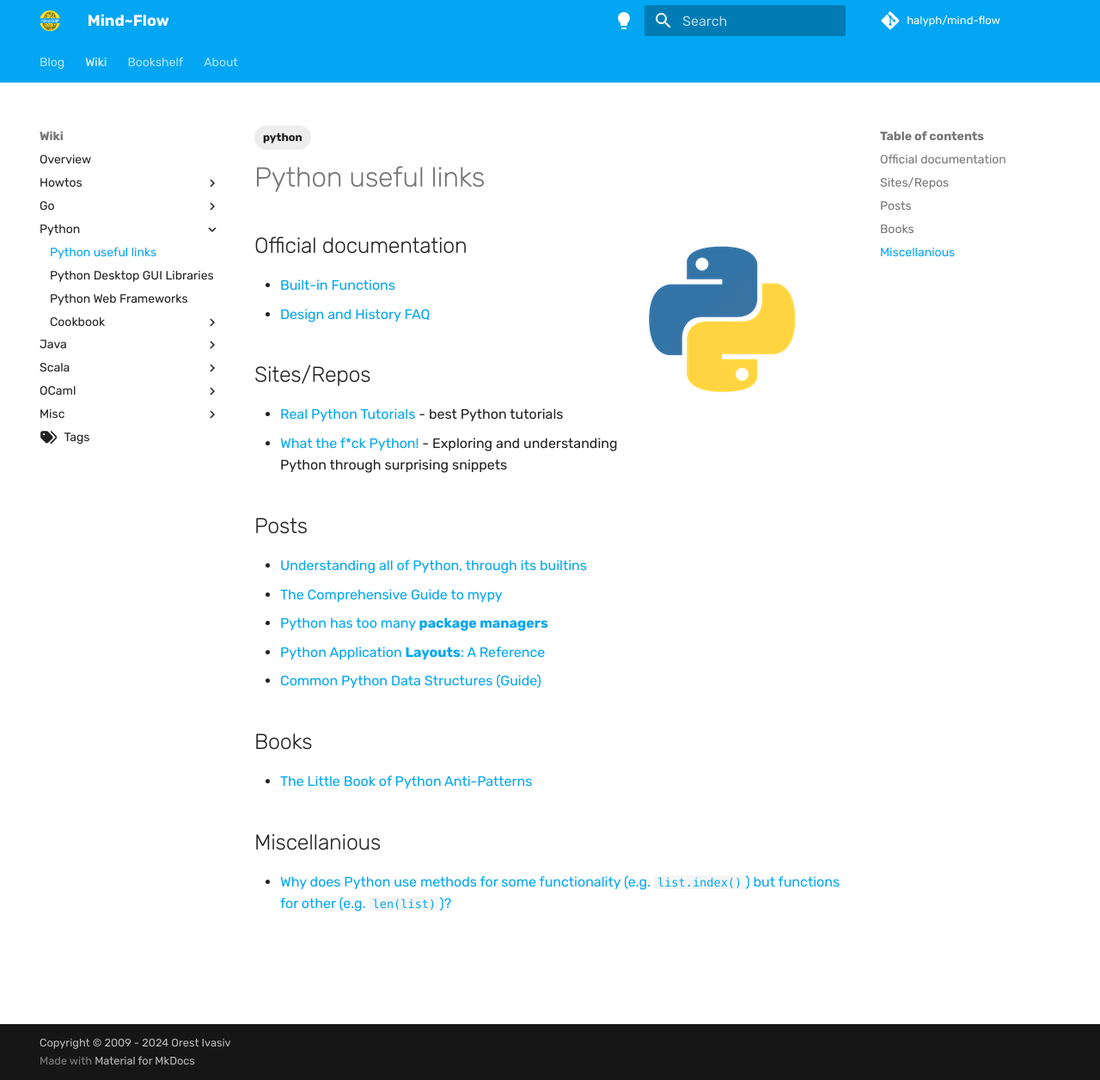
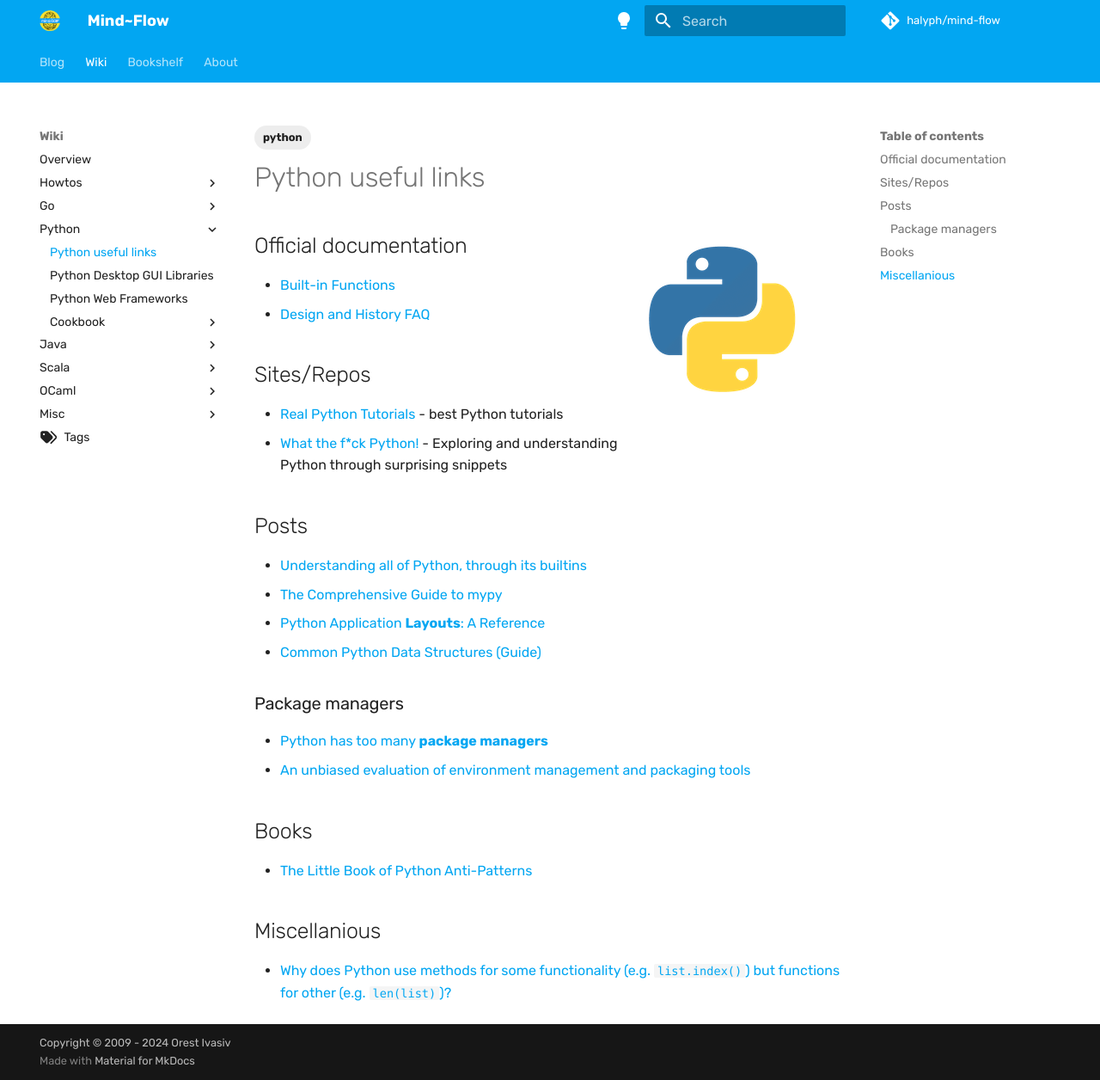
Before and after one commit to halyph/mind-flow, an MkDocs documentation site: the page built from docs/wiki/Lang-Python/index.md, in a window 1280 px wide and 1256 px high. Shown: the whole window at 86% size. Built offline with MkDocs 1.6.1 and Material for MkDocs 9.7.7, drawn with Linux system fonts in a browser that asks for light colours; some web fonts are replaced; comment, search, counter and statistics services are not loaded.

Commit message:
Update index.md

```diff
--- a/docs/wiki/Lang-Python/index.md
+++ b/docs/wiki/Lang-Python/index.md
@@ -21,9 +21,12 @@ tags:
 
 - [Understanding all of Python, through its builtins](https://tushar.lol/post/builtins/)
 - [The Comprehensive Guide to mypy](https://tushar.lol/post/mypy-guide/)
-- [Python has too many **package managers**](https://dublog.net/blog/so-many-python-package-managers/)
 - [Python Application **Layouts**: A Reference](https://realpython.com/python-application-layouts/)
 - [Common Python Data Structures (Guide)](https://realpython.com/python-data-structures/)
+
+### Package managers
+- [Python has too many **package managers**](https://dublog.net/blog/so-many-python-package-managers/)
+- [An unbiased evaluation of environment management and packaging tools](https://alpopkes.com/posts/python/packaging_tools/)
 
 ## Books
 
```
